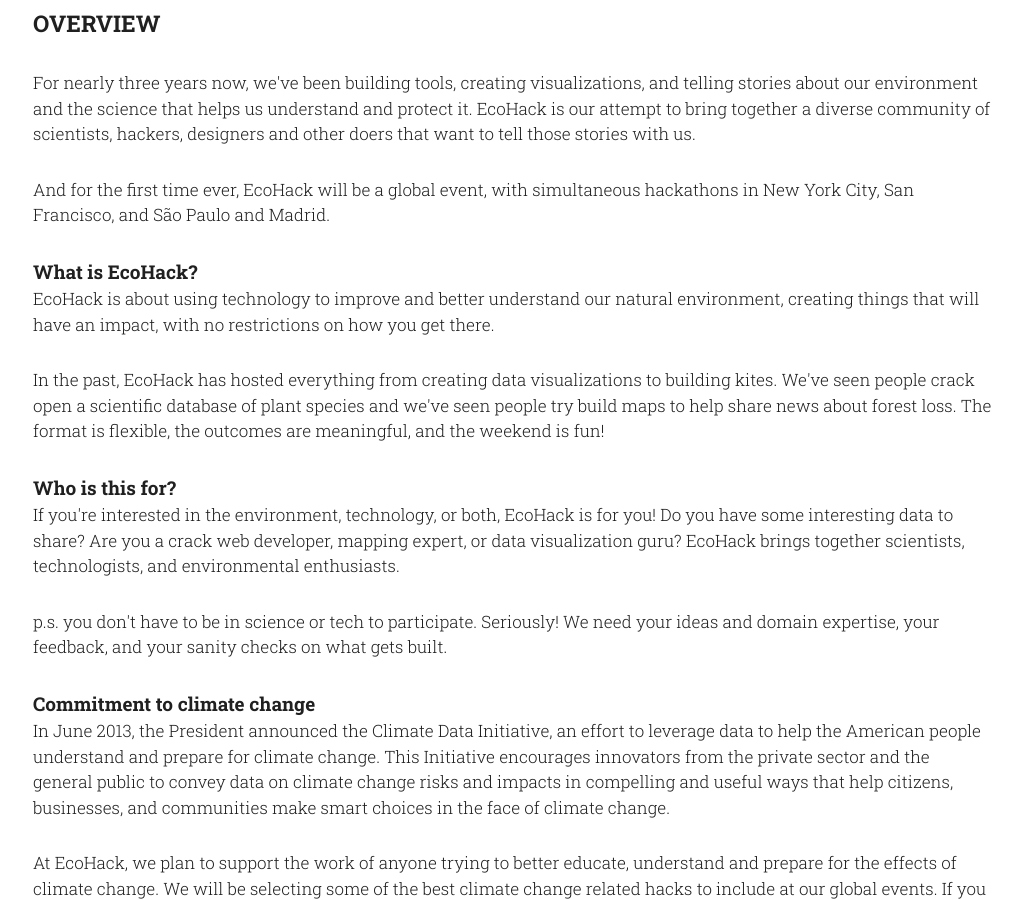
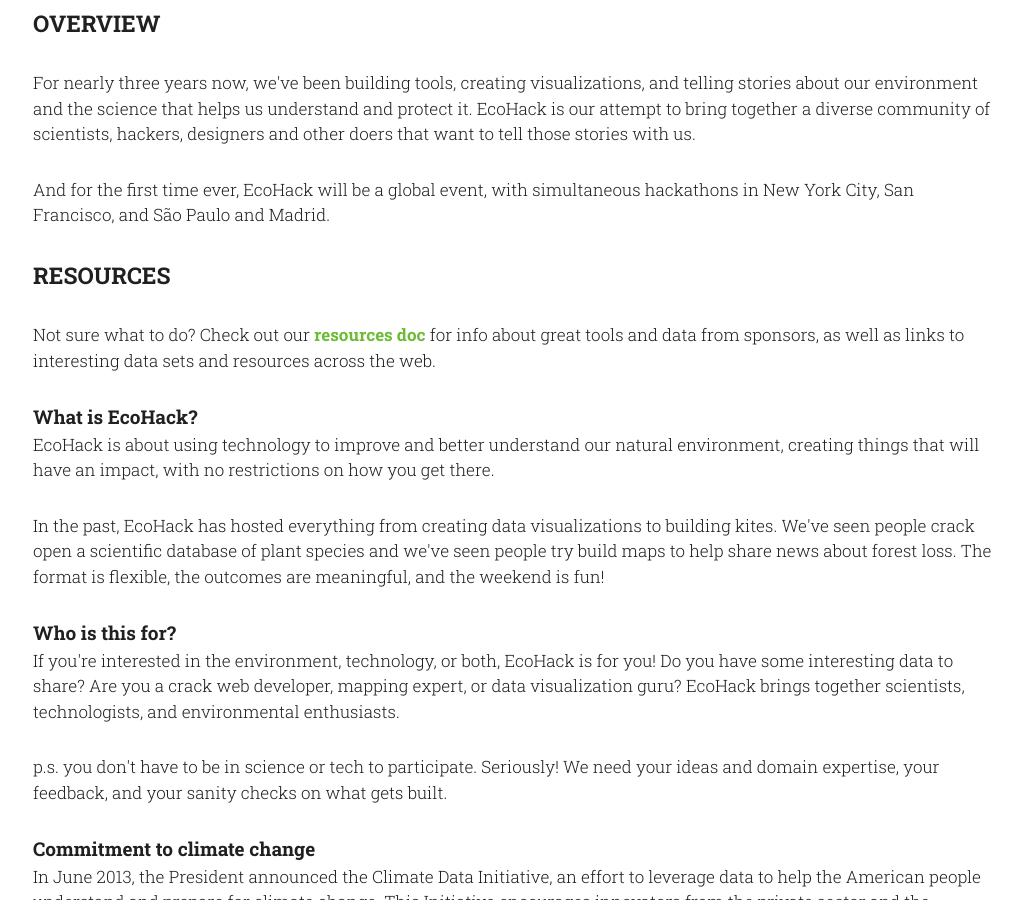
Before and after one commit to EcoHack/ecohack.github.io, a Jekyll site: the page built from index.html, in a window 1280 px wide and 900 px high, scrolled down 867 px. Shown: the whole window, without its empty margins (127-1149 px from the left). Built offline with Jekyll 4.4.1, drawn with Linux system fonts in a browser that asks for light colours.

Commit message:
Add resources doc

```diff
--- a/index.html
+++ b/index.html
@@ -79,6 +79,9 @@
       <p>For nearly three years now, we've been building tools, creating visualizations, and telling stories about our environment and the science that helps us understand and protect it. EcoHack is our attempt to bring together a diverse community of scientists, hackers, designers and other doers that want to tell those stories with us.</p>
       <p>And for the first time ever, EcoHack will be a global event, with simultaneous hackathons in New York City, San Francisco, and São Paulo and Madrid.</p>
 
+      <h2 class="section-header">Resources</h2>
+      <p>Not sure what to do? Check out our <a href="https://docs.google.com/document/d/1XKr-MEgOGF7tDnJO5WVllIhBXQ17iq1p0k2io_w2C4w">resources doc</a> for info about great tools and data from sponsors, as well as links to interesting data sets and resources across the web.</p>
+
       <h3 class="content-header">What is EcoHack?</h3>
       <p>EcoHack is about using technology to improve and better understand our natural environment, creating things that will have an impact, with no restrictions on how you get there.</p>
       <p>In the past, EcoHack has hosted everything from creating data visualizations to building kites. We've seen people crack open a scientific database of plant species and we've seen people try build maps to help share news about forest loss. The format is flexible, the outcomes are meaningful, and the weekend is fun!</p>
```
